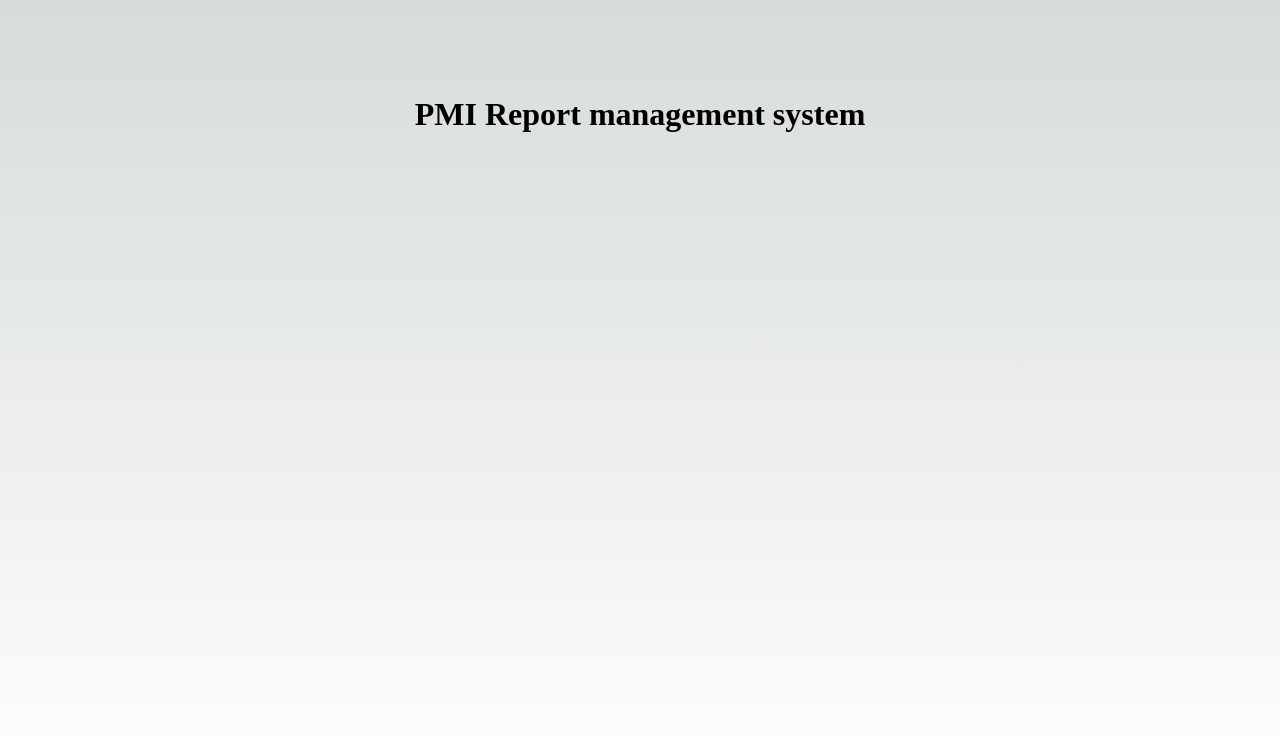
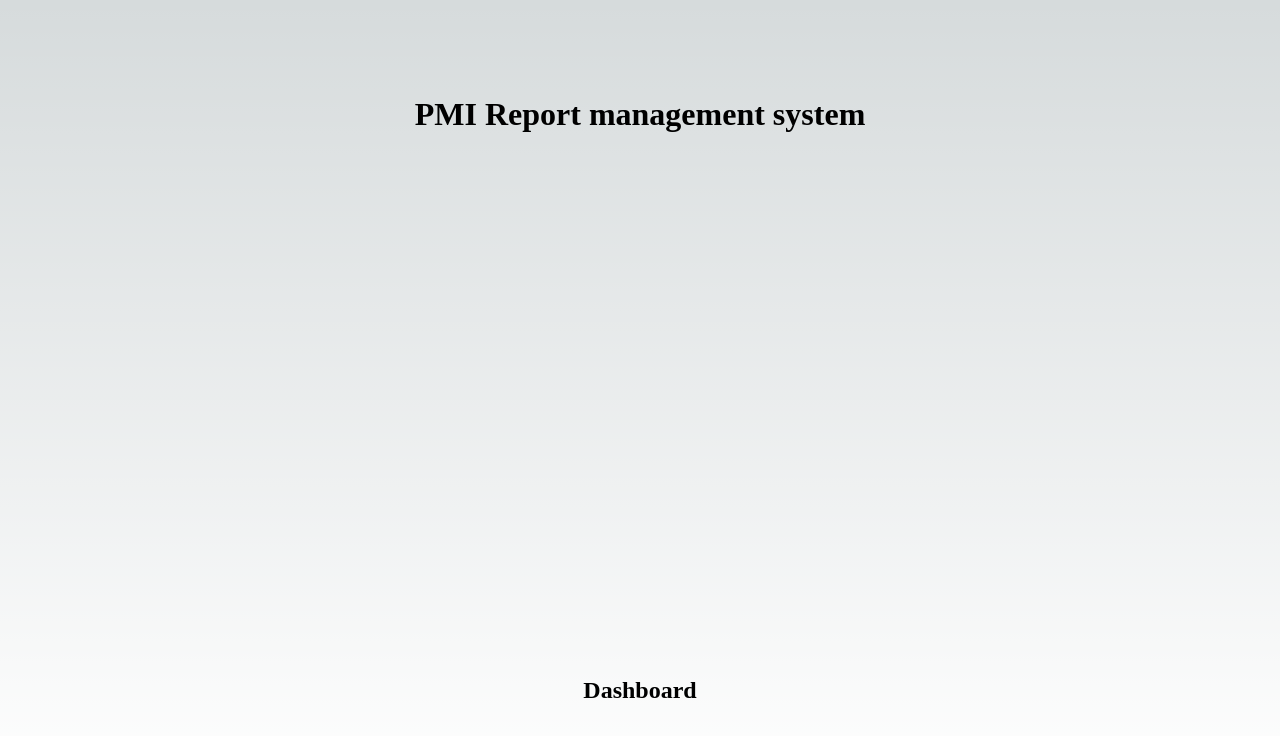
Before and after one commit to Lalitkumar6458/PMI_report, a Next.js app: page / in a window 1280 px wide. Shown: the top 736 px of the page. Built offline with nearby package versions, Linux system fonts and the light colour scheme.

Commit message:
changes in indexjs

```diff
--- a/pages/index.js
+++ b/pages/index.js
@@ -16,6 +16,7 @@ export default function Home() {
       </Head>
       <main className={styles.main}>
        <h1>PMI Report management system</h1>
+       <h2>Dashboard</h2>
       </main>
     </>
   )
```
